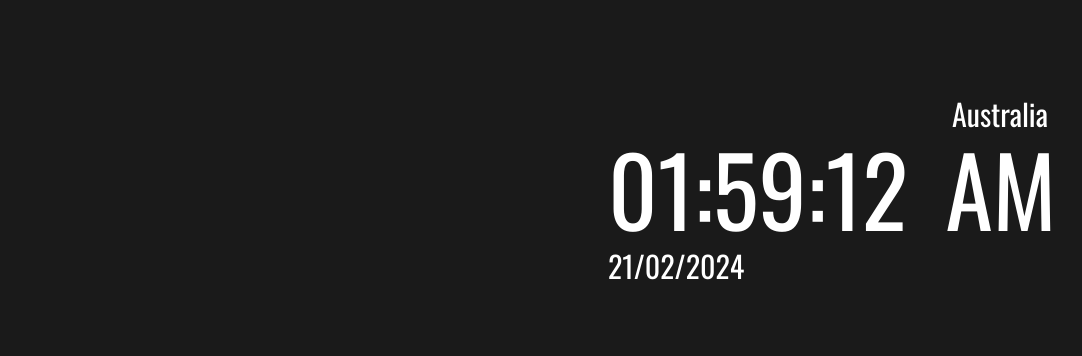
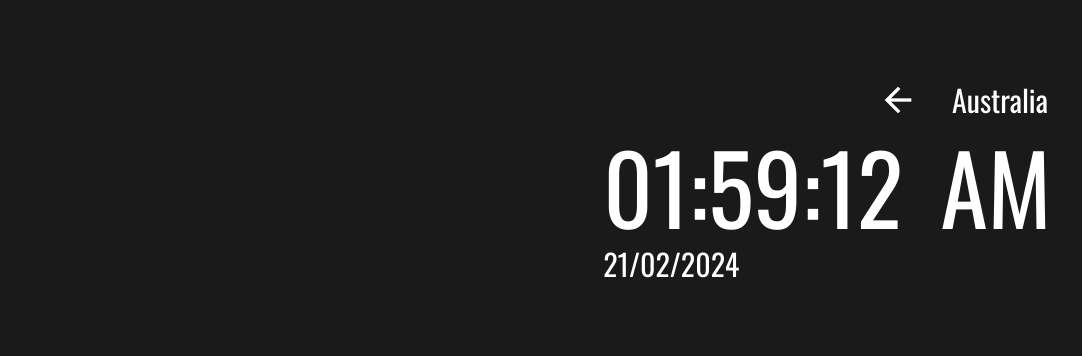
Before and after one commit to zombox0633/global-times, a React (Vite) app: page /country/australia in a window 1280 px wide. Shown: the part 218-574 px from the top of the page, without its empty margins (36-1118 px from the left). Built offline with nearby package versions, Linux system fonts and the light colour scheme; no server answers.

Commit message:
add ButtonNavigateToHome and edit design

```diff
--- /dev/null
+++ b/src/components/ButtonNavigateToHome.tsx
@@ -0,0 +1,16 @@
+import { useNavigate } from "react-router-dom";
+
+function ButtonNavigateToHome() {
+  const navigate = useNavigate();
+  const navigateToHome = () => {
+    navigate("/");
+  };
+
+  return (
+    <button onClick={navigateToHome} className='material-symbols-outlined'>
+      arrow_back
+    </button>
+  );
+}
+
+export default ButtonNavigateToHome;
--- a/src/components/box/DisplayLocation.tsx
+++ b/src/components/box/DisplayLocation.tsx
@@ -4,7 +4,7 @@ function DisplayLocation({ timezoneData }: BoxCountryDateTimePropsTypes) {
   return (
     <div>
       <p className='text-2xl'>{timezoneData.country}</p>
-      <p className=' ml-1 text-lg'>{timezoneData.city}</p>
+      <p className='text-lg'>{timezoneData.city}</p>
     </div>
   );
 }
--- a/src/components/containerDateTime/DisplayCountry.tsx
+++ b/src/components/containerDateTime/DisplayCountry.tsx
@@ -6,7 +6,7 @@ type DisplayCountryPropsType = {
 
 function DisplayCountry({ timezone }: DisplayCountryPropsType) {
   return (
-    <div className='flex justify-end'>
+    <div>
       <h3>{timezone?.country}</h3>
     </div>
   );
--- a/src/components/containerDateTime/DisplayDateTime.tsx
+++ b/src/components/containerDateTime/DisplayDateTime.tsx
@@ -1,14 +1,20 @@
 import DisplayGlobalDate from "./DisplayGlobalDate";
 import DisplayGlobalTime from "./DisplayGlobalTime";
 import DisplayCountry from "./DisplayCountry";
+import ButtonNavigateToHome from "../ButtonNavigateToHome";
 import { useTimeStampContext } from "../../context/dateTime/TimeStampContext";
 
 function DisplayDateTime() {
   const { timeStamp, timezone } = useTimeStampContext();
 
   return (
-    <div className=' flex w-[13.7rem] flex-col justify-center sm:w-[20.7rem] lg:w-[27.5rem] 2xl:w-[36.5rem]'>
-      <DisplayCountry timezone={timezone} />
+    <div className=' flex w-[13.7rem] flex-col justify-start sm:w-[20.8rem] lg:w-[27.8rem] 2xl:w-[36.8rem]'>
+      <div className='z-40 flex items-center justify-end'>
+        <div className='mr-4'>
+          <ButtonNavigateToHome />
+        </div>
+        <DisplayCountry timezone={timezone} />
+      </div>
       <DisplayGlobalTime timeStamp={timeStamp} />
       <DisplayGlobalDate timeStamp={timeStamp} />
     </div>
--- a/src/components/containerWeather/DisplayWeather.tsx
+++ b/src/components/containerWeather/DisplayWeather.tsx
@@ -41,7 +41,7 @@ function DisplayWeather() {
 
   tempColor.color;
   return (
-    <div className=' flex h-full w-full items-center sm:justify-between md:max-w-[40rem] lg:max-w-[48rem] xl:max-w-[60rem]'>
+    <div className=' -z-20 flex h-full w-full items-center sm:justify-between md:max-w-[40rem] lg:max-w-[48rem] xl:max-w-[60rem]'>
       <BoxWeather weatherValue={weatherValue} weatherData={weatherData} />
       <BoxTemperature
         temperatureData={{
--- a/src/pages/DateTimeCountryPage.tsx
+++ b/src/pages/DateTimeCountryPage.tsx
@@ -1,6 +1,6 @@
 import { useEffect } from "react";
 import { useParams } from "react-router-dom";
-import SelectCountry from "../components/SelectCountry";
+import SelectCountry from "../components/select/SelectCountry";
 import DisplayDateTime from "../components/containerDateTime/DisplayDateTime";
 import DisplayWeather from "../components/containerWeather/DisplayWeather";
 import { useTimeStampContext } from "../context/dateTime/TimeStampContext";
```
